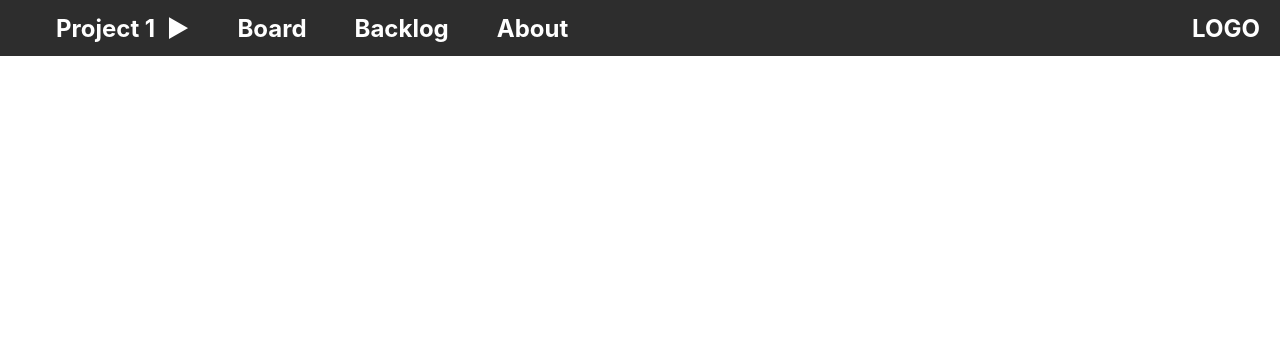
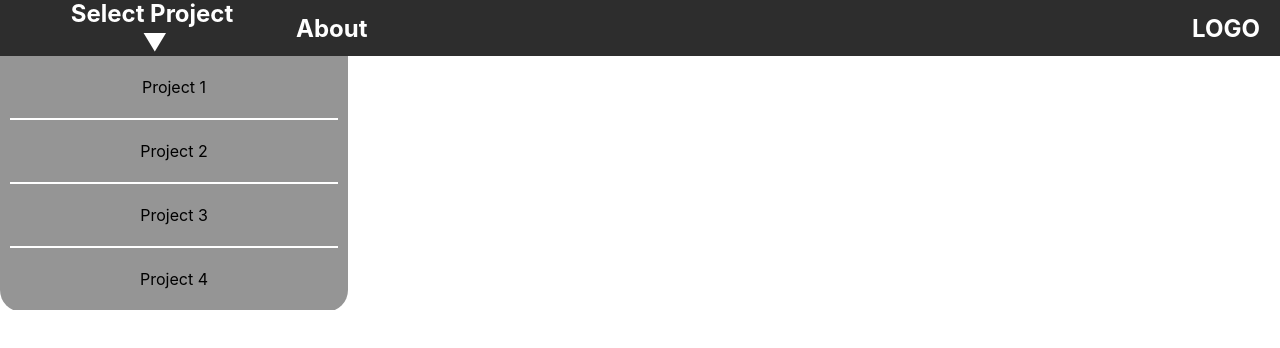
Before and after one commit to Toam10/AppleSeedsTodo, a React (Create React App) app in the folder frontend/: page / in a window 1280 px wide. Shown: the top 348 px of the page. Built offline with nearby package versions, Linux system fonts and the light colour scheme.

Commit message:
Dropdown initial design

```diff
--- a/frontend/src/Screens/GlobalComponents/Navbar/Components/DefaultMode/DefaultMode.tsx
+++ b/frontend/src/Screens/GlobalComponents/Navbar/Components/DefaultMode/DefaultMode__Closed.tsx
@@ -1,10 +1,10 @@
 import React from "react";
 import './DefaultMode.css';
 
-function DefaultMode() {
+function DefaultMode__Closed() {
     return (
         <h2 className='defaultMode'>Select Project &nbsp;&#9654;</h2>
     );
 };
 
-export default DefaultMode;
+export default DefaultMode__Closed;
--- /dev/null
+++ b/frontend/src/Screens/GlobalComponents/Navbar/Components/DefaultMode/DefaultMode__Open.tsx
@@ -0,0 +1,10 @@
+import React from "react";
+import './DefaultMode.css';
+
+function DefaultMode__Open() {
+    return (
+        <h2 className='defaultMode'>Select Project &nbsp;&#9660;</h2>
+    );
+};
+
+export default DefaultMode__Open;
--- /dev/null
+++ b/frontend/src/Screens/GlobalComponents/Navbar/Components/Dropdown/Dropdown.css
@@ -0,0 +1,26 @@
+/* .dropdown{
+    width: 192px;
+} */
+.dropdown:hover{
+    text-decoration: underline;
+    cursor: pointer;
+}
+.dropdown__menu{
+    background-color: var(--lightGrey);
+    width: 348px;
+    border-bottom-right-radius: 22px;
+    border-bottom-left-radius: 22px;
+}
+.dropdown__list{
+    list-style: none;
+}
+.dropdown__list__item{
+    height: 4rem;
+    display: flex;
+    align-items: center;
+    justify-content: center;
+    border-bottom: 2px var(--white) solid;
+    padding: 5px;
+    margin-left: 10px;
+    margin-right: 10px;
+}
--- /dev/null
+++ b/frontend/src/Screens/GlobalComponents/Navbar/Components/Dropdown/Dropdown.tsx
@@ -0,0 +1,19 @@
+import React from "react";
+import './Dropdown.css';
+
+function Dropdown() {
+    return (
+        <div>
+            <div className="dropdown__menu">
+                <ul className="dropdown__list">
+                    <li className="dropdown__list__item">Project 1</li>
+                    <li className="dropdown__list__item">Project 2</li>
+                    <li className="dropdown__list__item">Project 3</li>
+                    <li className="dropdown__list__item">Project 4</li>
+                </ul>
+            </div>
+        </div>
+    );
+};
+
+export default Dropdown;
--- a/frontend/src/Screens/GlobalComponents/Navbar/Navbar.tsx
+++ b/frontend/src/Screens/GlobalComponents/Navbar/Navbar.tsx
@@ -1,18 +1,23 @@
 import React from 'react';
-import ActiveMode from './Components/ActiveMode/ActiveMode';
+import DefaultMode__Open from './Components/DefaultMode/DefaultMode__Open';
+import Dropdown from './Components/Dropdown/Dropdown';
 import './Navbar.css';
 import '../../../Style/Colors.css'
 
 function Navbar() {
     return (
-        <div className='navbar'>
-            <div className='navbar__activemode_leftSide'>
-                <ActiveMode />
-                <h2 className='about'>About</h2>
+        <div>
+            <div className='navbar'>
+                <div className='navbar__activemode_leftSide'>
+                    <DefaultMode__Open />
+                    <h2 className='about'>About</h2>
+                </div>
+                <div className='navbar__activemode_rightSide'>
+                    <h2 className='logo'>LOGO</h2>
+                </div>
+
             </div>
-            <div className='rightSide'>
-                <h2 className='logo'>LOGO</h2>
-            </div>
+            <Dropdown />
         </div>
     );
 };
--- a/frontend/src/Style/Colors.css
+++ b/frontend/src/Style/Colors.css
@@ -1,4 +1,6 @@
 :root{
     --darkGrey: #2d2d2d;
+    --lightGrey: #959595;
     --white: #FFF;
+
 }
```
